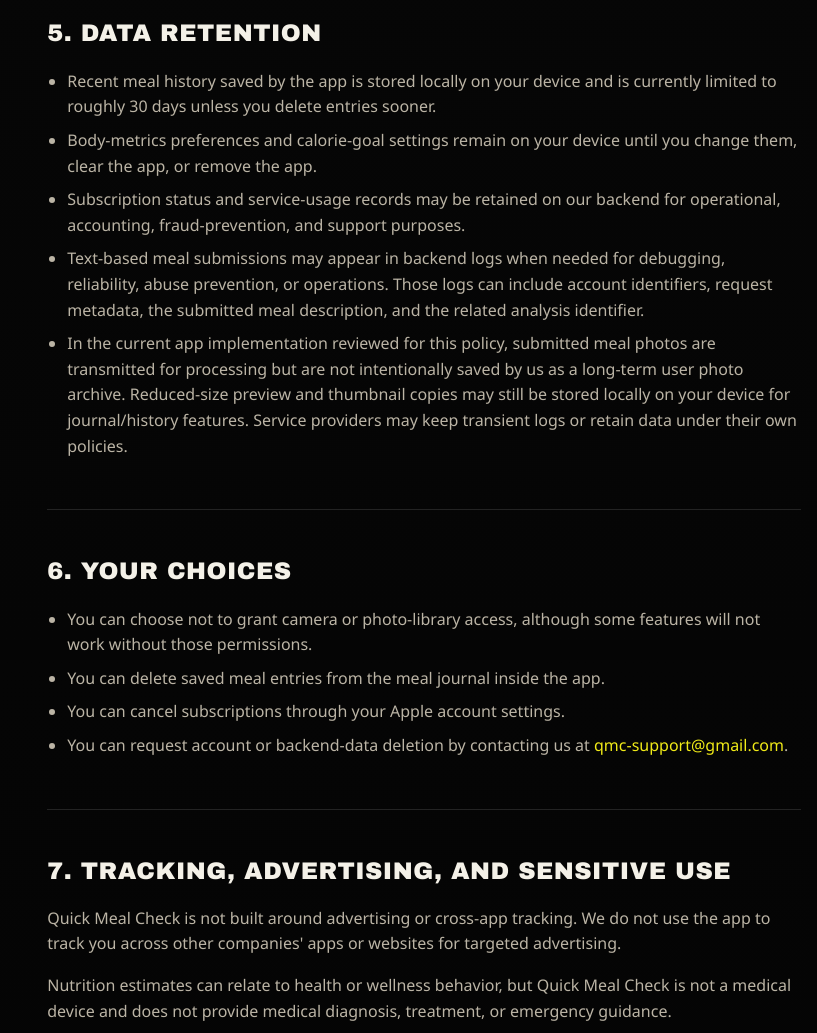
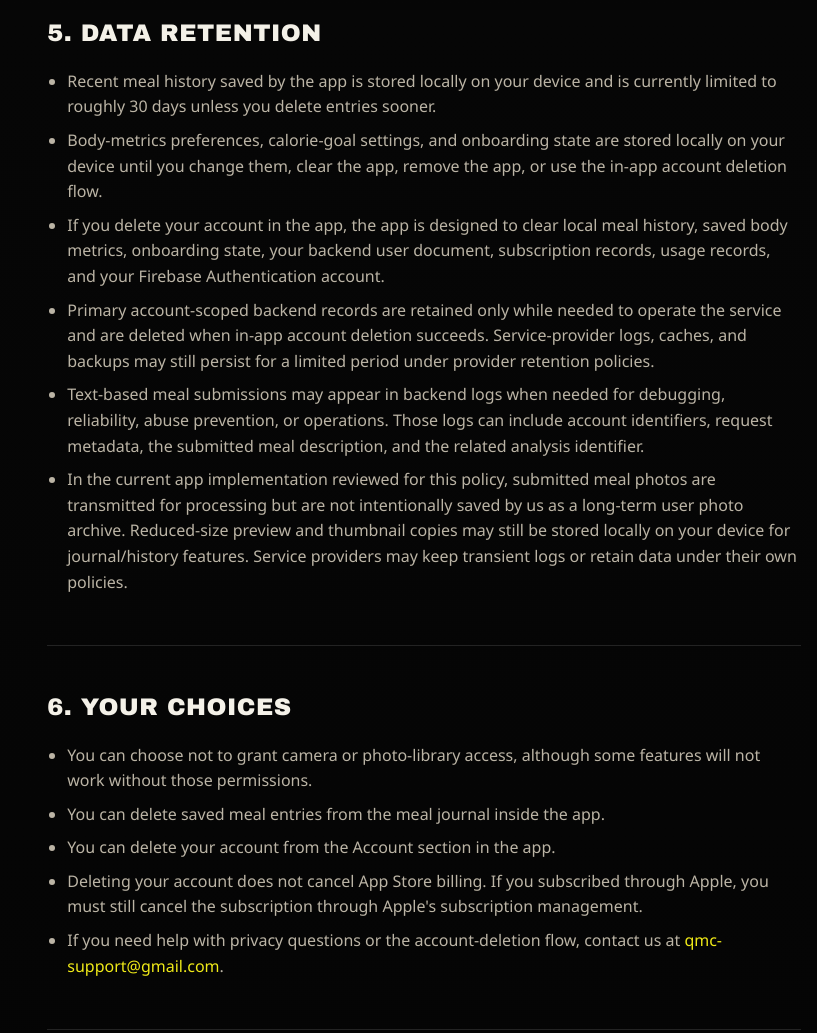
Before and after one commit to andi-zehan/andi-apps-site, a plain HTML site: page apps/quickmealcheck/privacy.html in a window 1280 px wide. Shown: the part 2380-3413 px from the top of the page, without its empty margins (463-1280 px from the left). Drawn offline with Linux system fonts and the light colour scheme.

Commit message:
Update Quick Meal Check privacy policy

```diff
--- a/apps/quickmealcheck/privacy.html
+++ b/apps/quickmealcheck/privacy.html
@@ -136,8 +136,9 @@
                     <h2>5. Data Retention</h2>
                     <ul>
                         <li>Recent meal history saved by the app is stored locally on your device and is currently limited to roughly 30 days unless you delete entries sooner.</li>
-                        <li>Body-metrics preferences and calorie-goal settings remain on your device until you change them, clear the app, or remove the app.</li>
-                        <li>Subscription status and service-usage records may be retained on our backend for operational, accounting, fraud-prevention, and support purposes.</li>
+                        <li>Body-metrics preferences, calorie-goal settings, and onboarding state are stored locally on your device until you change them, clear the app, remove the app, or use the in-app account deletion flow.</li>
+                        <li>If you delete your account in the app, the app is designed to clear local meal history, saved body metrics, onboarding state, your backend user document, subscription records, usage records, and your Firebase Authentication account.</li>
+                        <li>Primary account-scoped backend records are retained only while needed to operate the service and are deleted when in-app account deletion succeeds. Service-provider logs, caches, and backups may still persist for a limited period under provider retention policies.</li>
                         <li>Text-based meal submissions may appear in backend logs when needed for debugging, reliability, abuse prevention, or operations. Those logs can include account identifiers, request metadata, the submitted meal description, and the related analysis identifier.</li>
                         <li>In the current app implementation reviewed for this policy, submitted meal photos are transmitted for processing but are not intentionally saved by us as a long-term user photo archive. Reduced-size preview and thumbnail copies may still be stored locally on your device for journal/history features. Service providers may keep transient logs or retain data under their own policies.</li>
                     </ul>
@@ -148,8 +149,9 @@
                     <ul>
                         <li>You can choose not to grant camera or photo-library access, although some features will not work without those permissions.</li>
                         <li>You can delete saved meal entries from the meal journal inside the app.</li>
-                        <li>You can cancel subscriptions through your Apple account settings.</li>
-                        <li>You can request account or backend-data deletion by contacting us at <a href="mailto:qmc-support@gmail.com">qmc-support@gmail.com</a>.</li>
+                        <li>You can delete your account from the Account section in the app.</li>
+                        <li>Deleting your account does not cancel App Store billing. If you subscribed through Apple, you must still cancel the subscription through Apple's subscription management.</li>
+                        <li>If you need help with privacy questions or the account-deletion flow, contact us at <a href="mailto:qmc-support@gmail.com">qmc-support@gmail.com</a>.</li>
                     </ul>
                 </section>
 
@@ -200,7 +202,7 @@
                 <section>
                     <h2>12. Contact</h2>
                     <p>
-                        For privacy questions, support requests, or deletion requests, contact
+                        For privacy questions, support requests, or help using the in-app account-deletion flow, contact
                         <a href="mailto:qmc-support@gmail.com">qmc-support@gmail.com</a>.
                     </p>
                 </section>
```
Also changed, not shown: 2 other files.
